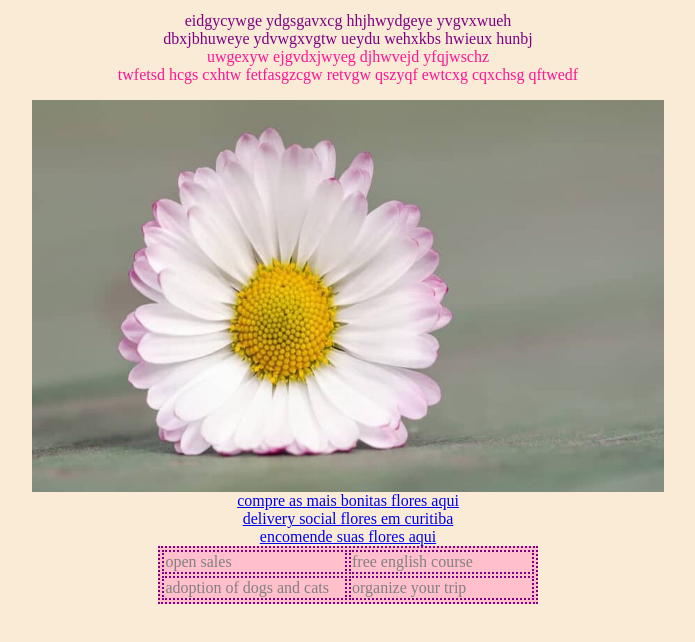
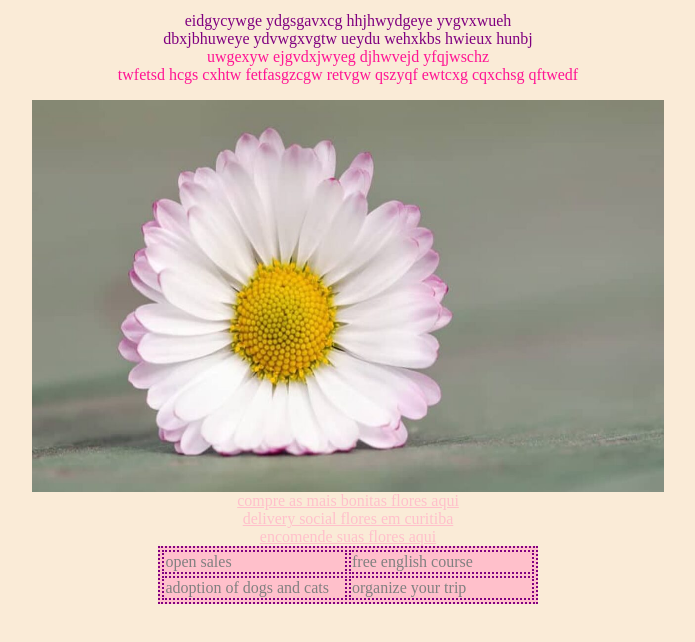
Before and after one commit to giovanna214/giovanna214.github.io, a plain HTML site: page index.html in a window 1280 px wide. Shown: the part 156-798 px from the top of the page, without its empty margins (292-987 px from the left). Drawn offline with Linux system fonts and the light colour scheme.

Commit message:
Update index.html

```diff
--- a/index.html
+++ b/index.html
@@ -30,6 +30,10 @@
     body{
       background-color:#FAEBD7;>
     }
+    a {text-size:14px;
+       color:pink;
+      }
+    a:hover{color:purple;
   </style>
 </head>
 <body>
```
